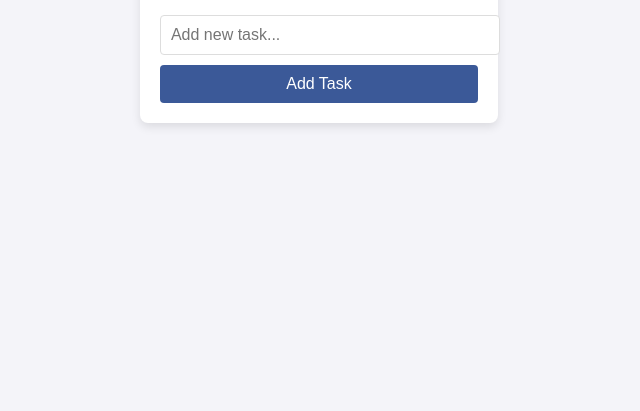
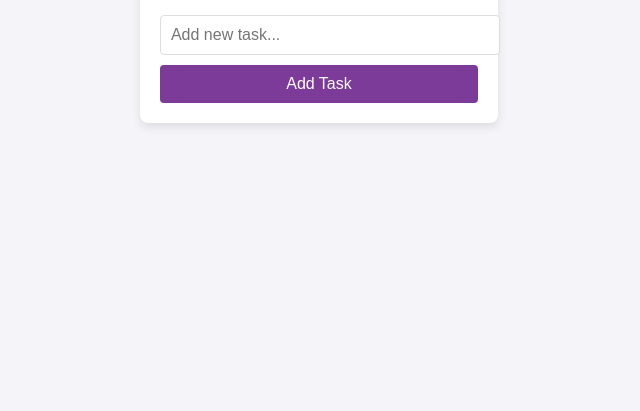
Before and after one commit to neoThobela/to-do-list, a plain HTML site: page index.html in a window 1280 px wide. Shown: the part 389-800 px from the top of the page, without its empty margins (321-961 px from the left). Drawn offline with Linux system fonts and the light colour scheme.

```diff
--- a/main.css
+++ b/main.css
@@ -64,7 +64,7 @@
     width: 100%;
     padding: 10px;
     margin-top: 10px;
-    background-color: #3b5998;
+    background-color: #7c3b98;
     color: white;
     border: none;
     border-radius: 4px;
```
